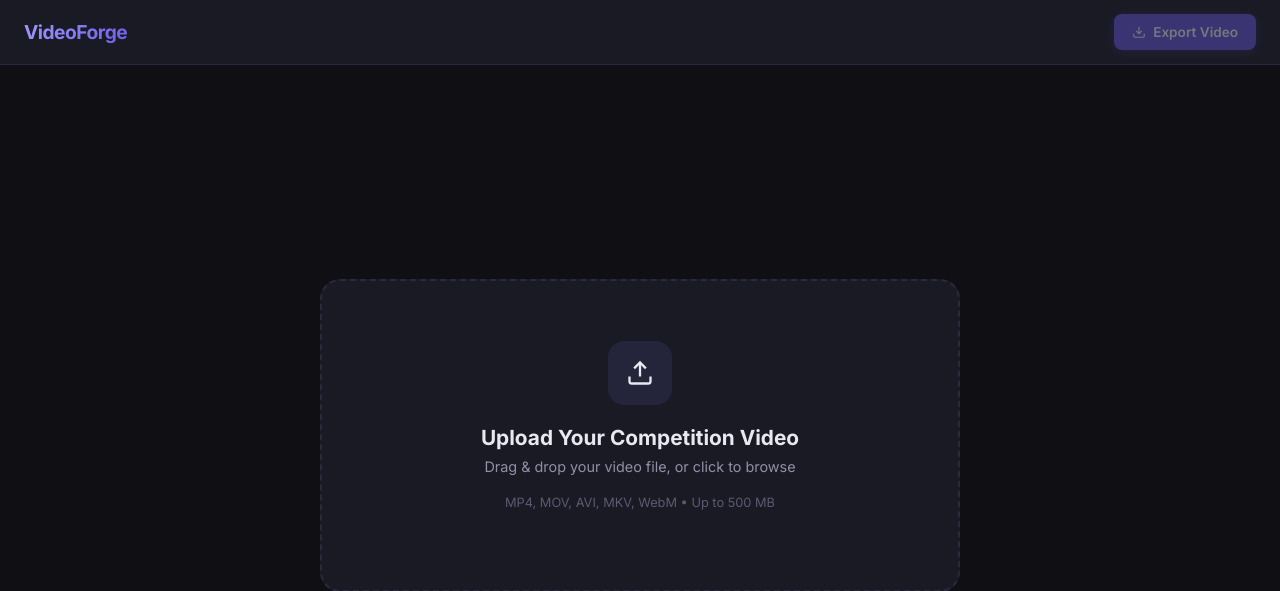
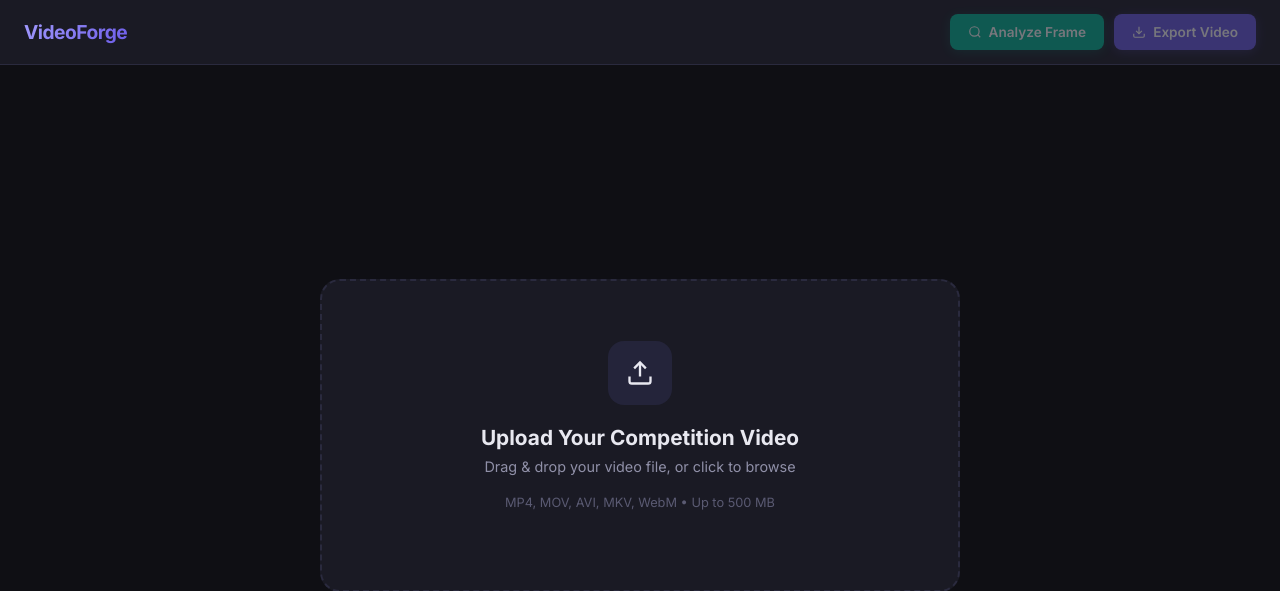
Before and after one commit to thilakmallakunta-collab/playable, a Flask app: page / in a window 1280 px wide. Shown: the top 591 px of the page. Run offline with Flask 3, Linux system fonts and the light colour scheme; some libraries are stand-ins or nearby versions.

Commit message:
Add back Analyze Frame button in header, fix panels not rendering after video upload
Co-authored-by: thilakmallakunta-collab <thilakmallakunta-collab@users.noreply.github.com>

```diff
--- a/static/js/app.js
+++ b/static/js/app.js
@@ -83,6 +83,7 @@ const App = {
             t.addEventListener("click", () => this.switchTab(t.dataset.tab)));
 
         this.exportBtn.addEventListener("click", () => this.exportVideo());
+        document.getElementById("analyze-all-btn").addEventListener("click", () => this.analyzeAll());
         this.bindColorControls();
     },
 
@@ -101,7 +102,11 @@ const App = {
             this.uploadScreen.style.display = "none";
             this.editorScreen.classList.add("active");
             this.exportBtn.disabled = false;
-            this.toast("Video loaded!", "success");
+            document.getElementById("analyze-all-btn").disabled = false;
+            this.renderBgPanel();
+            this.renderTextPanel();
+            this.renderImagePanel();
+            this.toast("Video loaded! Click 'Analyze Frame' to detect elements.", "success");
         } catch (e) { this.toast("Upload failed: " + e.message, "error"); }
     },
 
@@ -169,6 +174,120 @@ const App = {
             `brightness(${1 + b/100})`, `contrast(${1 + c/100})`,
             `saturate(${1 + s/100})`, `hue-rotate(${h}deg)`,
         ].join(" ");
+    },
+
+    // ═══════════════════════════════════════════════════════════════════
+    // ANALYZE ALL (sequential)
+    // ═══════════════════════════════════════════════════════════════════
+
+    async analyzeAll() {
+        const btn = document.getElementById("analyze-all-btn");
+        btn.disabled = true;
+        btn.innerHTML = '<span class="spinner"></span> Analyzing...';
+
+        try {
+            btn.innerHTML = '<span class="spinner"></span> 1/3 Background...';
+            await this._analyzeBackgroundSilent();
+
+            btn.innerHTML = '<span class="spinner"></span> 2/3 Text...';
+            await this._analyzeTextSilent();
+
+            btn.innerHTML = '<span class="spinner"></span> 3/3 Images...';
+            await this._analyzeImagesSilent();
+
+            this.toast("Analysis complete! Check each tab for results.", "success");
+        } catch (e) {
+            this.toast("Analysis error: " + e.message, "error");
+        }
+
+        btn.disabled = false;
+        btn.innerHTML = `<svg width="14" height="14" viewBox="0 0 24 24" fill="none" stroke="currentColor" stroke-width="2"><circle cx="11" cy="11" r="8"/><line x1="21" y1="21" x2="16.65" y2="16.65"/></svg> Analyze Frame`;
+    },
+
+    async _analyzeBackgroundSilent() {
+        const ts = this.videoEl.currentTime || 0;
+        const numLayers = parseInt(document.getElementById("num-layers-select")?.value || "4");
+        const res = await fetch("/analyze/background", {
+            method: "POST",
+            headers: { "Content-Type": "application/json" },
+            body: JSON.stringify({ videoFilename: this.videoFilename, timestamp: ts, numLayers }),
+        });
+        const d = await res.json();
+        if (!res.ok) throw new Error(d.error);
+        this.bgLayers = d;
+        this.bgLayerEdits = d.layers.map(l => ({
+            index: l.index, name: l.name, enabled: false,
+            color: "#000000", imageFilename: null, imageUrl: null,
+        }));
+        this.renderBgPanel();
+    },
+
+    async _analyzeTextSilent() {
+        const ts = this.videoEl.currentTime || 0;
+        const res = await fetch("/analyze/text", {
+            method: "POST",
+            headers: { "Content-Type": "application/json" },
+            body: JSON.stringify({ videoFilename: this.videoFilename, timestamp: ts }),
+        });
+        const d = await res.json();
+        if (!res.ok) throw new Error(d.error);
+        this.detectedTexts = d.texts || [];
+        this.textEdits = this.detectedTexts.map(t => ({
+            originalText: t.text, newText: "",
+            x: t.x, y: t.y, width: t.width, height: t.height,
+            fontSize: Math.max(12, Math.round(t.height * 0.7)),
+            fontColor: "white", fillColor: "black", enabled: false,
+        }));
+        this.renderTextPanel();
+    },
+
+    async _analyzeImagesSilent() {
+        const ts = this.videoEl.currentTime || 0;
+        const res = await fetch("/analyze/images", {
+            method: "POST",
+            headers: { "Content-Type": "application/json" },
+            body: JSON.stringify({ videoFilename: this.videoFilename, timestamp: ts }),
+        });
+        const d = await res.json();
+        if (!res.ok) throw new Error(d.error);
+        this.detectedImages = d.images || [];
+        this.imageEdits = this.detectedImages.map(im => ({
+            x: im.x, y: im.y, width: im.width, height: im.height,
+            label: im.label || "region", confidence: im.confidence || 0,
+            source: im.source || "opencv", thumbnail: im.thumbnail,
+            replacementFilename: null, replacementUrl: null, enabled: false,
+        }));
+        this.renderImagePanel();
+    },
+
+    // ═══════════════════════════════════════════════════════════════════
+    // ANALYZE ALL (runs background, text, images one after another)
+    // ═══════════════════════════════════════════════════════════════════
+
+    async analyzeAll() {
+        const btn = document.getElementById("analyze-all-btn");
+        if (!btn || !this.videoFilename) return;
+
+        btn.disabled = true;
+        btn.innerHTML = '<span class="spinner"></span> Analyzing...';
+
+        try {
+            this.toast("Step 1/3: Detecting background layers...", "info");
+            await this.analyzeBackground();
+
+            this.toast("Step 2/3: Detecting text...", "info");
+            await this.analyzeText();
+
+            this.toast("Step 3/3: Detecting images & objects...", "info");
+            await this.analyzeImages();
+
+            this.toast("Analysis complete!", "success");
+        } catch (e) {
+            this.toast("Analysis error: " + e.message, "error");
+        }
+
+        btn.disabled = false;
+        btn.innerHTML = `<svg width="14" height="14" viewBox="0 0 24 24" fill="none" stroke="currentColor" stroke-width="2"><circle cx="11" cy="11" r="8"/><line x1="21" y1="21" x2="16.65" y2="16.65"/></svg> Analyze Frame`;
     },
 
     // ═══════════════════════════════════════════════════════════════════
--- a/templates/index.html
+++ b/templates/index.html
@@ -14,6 +14,12 @@
 <header class="app-header">
     <h1>VideoForge</h1>
     <div class="header-actions">
+        <button id="analyze-all-btn" class="btn btn-analyze" disabled>
+            <svg width="14" height="14" viewBox="0 0 24 24" fill="none" stroke="currentColor" stroke-width="2">
+                <circle cx="11" cy="11" r="8"/><line x1="21" y1="21" x2="16.65" y2="16.65"/>
+            </svg>
+            Analyze Frame
+        </button>
         <button id="export-btn" class="btn btn-primary" disabled>
             <svg width="14" height="14" viewBox="0 0 24 24" fill="none" stroke="currentColor" stroke-width="2">
                 <path d="M21 15v4a2 2 0 01-2 2H5a2 2 0 01-2-2v-4"/>
@@ -76,21 +82,21 @@
             <!-- Background Section -->
             <div id="section-background" class="panel-section active">
                 <div id="bg-panel-content">
-                    <p class="empty-msg">Upload a video, then click <strong>"Analyze Frame"</strong> to detect the background, text, and images in the current frame.</p>
+                    <p class="empty-msg">Upload a video to get started.</p>
                 </div>
             </div>
 
             <!-- Text Section -->
             <div id="section-text" class="panel-section">
                 <div id="text-panel-content">
-                    <p class="empty-msg">Click <strong>"Analyze Frame"</strong> to detect text in the video.</p>
+                    <p class="empty-msg">Upload a video to get started.</p>
                 </div>
             </div>
 
             <!-- Images Section -->
             <div id="section-images" class="panel-section">
                 <div id="image-panel-content">
-                    <p class="empty-msg">Click <strong>"Analyze Frame"</strong> to detect images and objects in the video.</p>
+                    <p class="empty-msg">Upload a video to get started.</p>
                 </div>
             </div>
 
```
